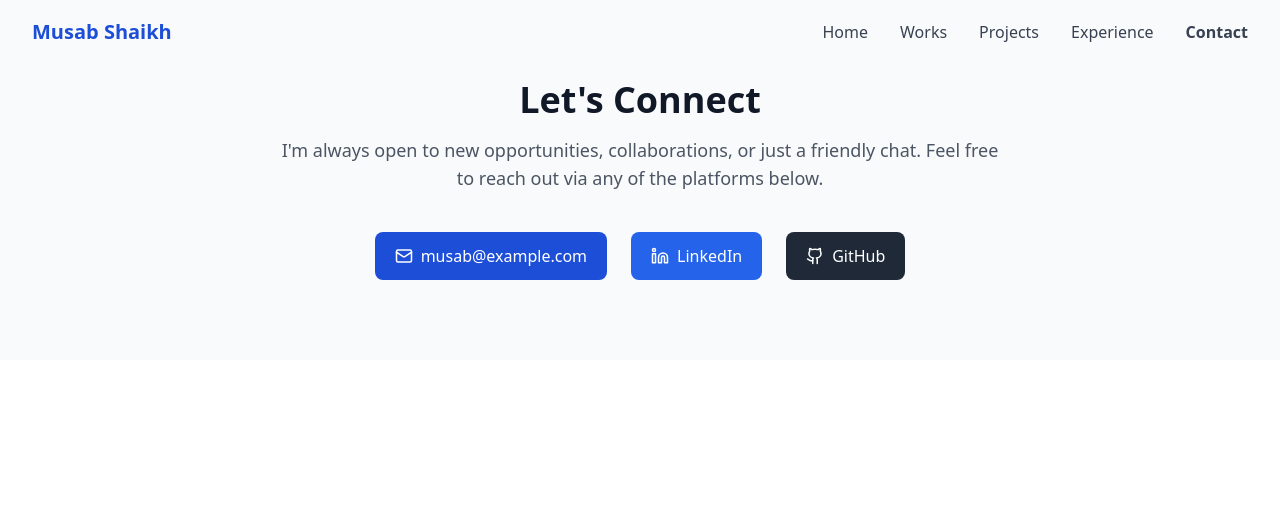
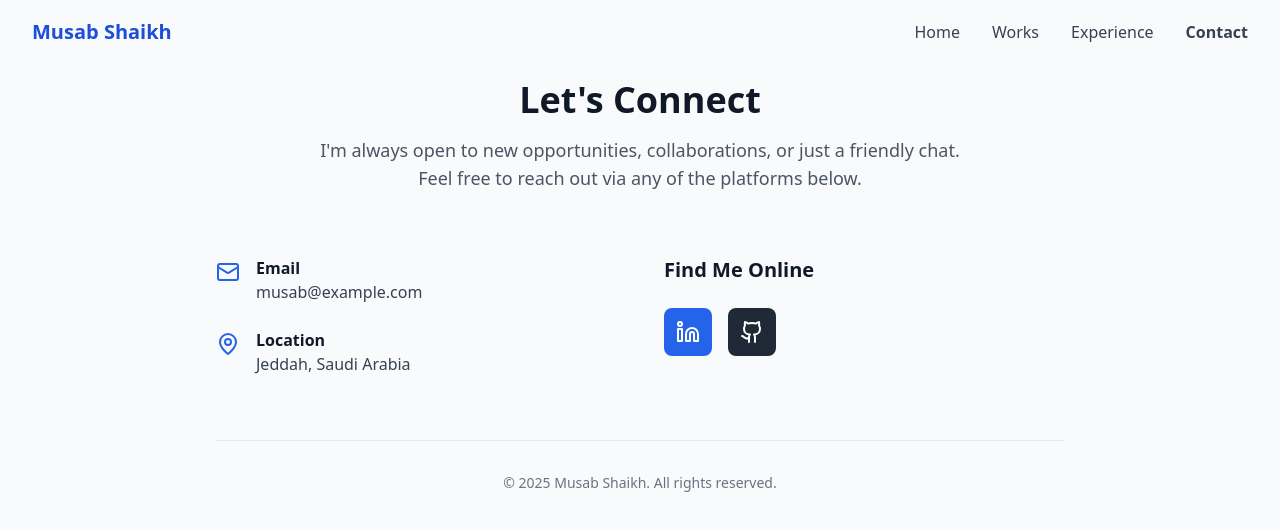
Before and after one commit to Musabs2802/musab-portfolio, a React (Vite) app: page /contact in a window 1280 px wide. Shown: the top 530 px of the page. Built offline with nearby package versions, Linux system fonts and the light colour scheme; the HTML template or start-up script is replaced by a standard one.

Commit message:
minor ui changes

```diff
--- a/src/components/Contact.tsx
+++ b/src/components/Contact.tsx
@@ -4,67 +4,73 @@ import { Mail, Phone, MapPin, Github, Linkedin, Twitter } from 'lucide-react';
 const Contact: React.FC = () => {
   return (
     <section id="contact" className="py-20 bg-gray-900 text-white">
-      <div className="max-w-7xl mx-auto px-4 sm:px-6 lg:px-8">
+      <div className="max-w-4xl mx-auto px-4 sm:px-6 lg:px-8">
+        {/* Header */}
         <div className="text-center mb-16">
           <h2 className="text-4xl font-bold mb-4">Let's Work Together</h2>
-          <p className="text-xl text-gray-300 max-w-3xl mx-auto">
-            I'm always interested in new opportunities and exciting projects. Let's discuss how we can bring your ideas to life.
+          <p className="text-lg text-gray-300 max-w-2xl mx-auto">
+            I'm always open to new opportunities and exciting collaborations. Reach out to discuss your project or just say hello!
           </p>
         </div>
 
-        <div className="grid grid-cols-1 lg:grid-cols-2 gap-12">
-          {/* Contact Information */}
-          <div>
-            <h3 className="text-2xl font-bold mb-8">Get In Touch</h3>
-
+        {/* Contact Info */}
+        <div className="grid grid-cols-1 md:grid-cols-2 gap-10 items-start">
+          {/* Contact Details */}
           <div className="space-y-6">
-              <div className="flex items-center">
-                <Mail className="text-blue-400 mr-4" size={24} />
+            <div className="flex items-start">
+              <Mail className="text-blue-400 mt-1 mr-4" size={24} />
               <div>
                 <p className="font-semibold">Email</p>
-                  <a href="mailto:musab@example.com" className="text-gray-300 hover:text-white transition-colors">
+                <a href="mailto:musab@example.com" className="text-gray-300 hover:text-white transition">
                   musab@example.com
                 </a>
               </div>
             </div>
 
-              <div className="flex items-center">
-                <Phone className="text-blue-400 mr-4" size={24} />
+            <div className="flex items-start">
+              <Phone className="text-blue-400 mt-1 mr-4" size={24} />
               <div>
                 <p className="font-semibold">Phone</p>
-                  <a href="tel:+1234567890" className="text-gray-300 hover:text-white transition-colors">
+                <a href="tel:+1234567890" className="text-gray-300 hover:text-white transition">
                   +1 (234) 567-8900
                 </a>
               </div>
             </div>
 
-              <div className="flex items-center">
-                <MapPin className="text-blue-400 mr-4" size={24} />
+            <div className="flex items-start">
+              <MapPin className="text-blue-400 mt-1 mr-4" size={24} />
               <div>
                 <p className="font-semibold">Location</p>
-                  <p className="text-gray-300">San Francisco, CA</p>
+                <p className="text-gray-300">Jeddah, Saudi Arabia</p>
               </div>
             </div>
           </div>
 
-            <div className="mt-12">
-              <h4 className="text-lg font-semibold mb-4">Follow Me</h4>
+          {/* Social Links */}
+          <div className="space-y-6">
+            <p className="text-xl font-semibold mb-4">Connect with me</p>
             <div className="flex space-x-4">
               <a
-                  href="#"
-                  className="bg-gray-800 p-3 rounded-lg hover:bg-gray-700 transition-colors duration-200"
+                href="https://github.com/musab"
+                target="_blank"
+                rel="noopener noreferrer"
+                className="bg-gray-800 p-3 rounded-lg hover:bg-gray-700 transition"
               >
                 <Github size={24} />
               </a>
               <a
-                  href="#"
-                  className="bg-gray-800 p-3 rounded-lg hover:bg-gray-700 transition-colors duration-200"
+                href="https://linkedin.com/in/musab"
+                target="_blank"
+                rel="noopener noreferrer"
+                className="bg-gray-800 p-3 rounded-lg hover:bg-gray-700 transition"
               >
                 <Linkedin size={24} />
               </a>
               <a
-                  href="#"
-                  className="bg-gray-800 p-3 rounded-lg hover:bg-gray-700 transition-colors duration-200"
+                href="https://twitter.com/musab"
+                target="_blank"
+                rel="noopener noreferrer"
+                className="bg-gray-800 p-3 rounded-lg hover:bg-gray-700 transition"
               >
                 <Twitter size={24} />
               </a>
@@ -72,84 +78,9 @@ const Contact: React.FC = () => {
           </div>
         </div>
 
-          {/* Contact Form */}
-          <div>
-            <h3 className="text-2xl font-bold mb-8">Send a Message</h3>
-
-            <form className="space-y-6">
-              <div className="grid grid-cols-1 sm:grid-cols-2 gap-6">
-                <div>
-                  <label htmlFor="firstName" className="block text-sm font-medium mb-2">
-                    First Name
-                  </label>
-                  <input
-                    type="text"
-                    id="firstName"
-                    className="w-full px-4 py-3 bg-gray-800 border border-gray-700 rounded-lg focus:ring-2 focus:ring-blue-500 focus:border-transparent"
-                    placeholder="John"
-                  />
-                </div>
-                <div>
-                  <label htmlFor="lastName" className="block text-sm font-medium mb-2">
-                    Last Name
-                  </label>
-                  <input
-                    type="text"
-                    id="lastName"
-                    className="w-full px-4 py-3 bg-gray-800 border border-gray-700 rounded-lg focus:ring-2 focus:ring-blue-500 focus:border-transparent"
-                    placeholder="Doe"
-                  />
-                </div>
-              </div>
-
-              <div>
-                <label htmlFor="email" className="block text-sm font-medium mb-2">
-                  Email
-                </label>
-                <input
-                  type="email"
-                  id="email"
-                  className="w-full px-4 py-3 bg-gray-800 border border-gray-700 rounded-lg focus:ring-2 focus:ring-blue-500 focus:border-transparent"
-                  placeholder="john@example.com"
-                />
-              </div>
-
-              <div>
-                <label htmlFor="subject" className="block text-sm font-medium mb-2">
-                  Subject
-                </label>
-                <input
-                  type="text"
-                  id="subject"
-                  className="w-full px-4 py-3 bg-gray-800 border border-gray-700 rounded-lg focus:ring-2 focus:ring-blue-500 focus:border-transparent"
-                  placeholder="Project Discussion"
-                />
-              </div>
-
-              <div>
-                <label htmlFor="message" className="block text-sm font-medium mb-2">
-                  Message
-                </label>
-                <textarea
-                  id="message"
-                  rows={6}
-                  className="w-full px-4 py-3 bg-gray-800 border border-gray-700 rounded-lg focus:ring-2 focus:ring-blue-500 focus:border-transparent"
-                  placeholder="Tell me about your project..."
-                ></textarea>
-              </div>
-
-              <button
-                type="submit"
-                className="w-full bg-blue-600 text-white px-8 py-3 rounded-lg hover:bg-blue-700 transition-colors duration-200 font-semibold"
-              >
-                Send Message
-              </button>
-            </form>
-          </div>
-        </div>
-
+        {/* Footer */}
         <div className="border-t border-gray-800 mt-16 pt-8 text-center">
-          <p className="text-gray-400">
+          <p className="text-gray-400 text-sm">
             © 2025 Musab Shaikh. All rights reserved.
           </p>
         </div>
--- a/src/components/Header.tsx
+++ b/src/components/Header.tsx
@@ -23,7 +23,7 @@ const Header: React.FC = () => {
   const navItems = [
     { label: 'Home', to: '/' },
     { label: 'Works', to: '/works' },
-    { label: 'Projects', to: '/projects' },
+    // { label: 'Projects', to: '/projects' },
     { label: 'Experience', to: '/experience' },
     { label: 'Contact', to: '/contact' },
   ];
--- a/src/components/Technologies.tsx
+++ b/src/components/Technologies.tsx
@@ -78,7 +78,7 @@ const Technologies: React.FC = () => {
           }
 
           .scroll-track {
-            animation: scroll 6s linear infinite;
+            animation: scroll 10s linear infinite;
           }
 
           .scroll-track:hover {
--- a/src/pages/Contact.tsx
+++ b/src/pages/Contact.tsx
@@ -1,43 +1,71 @@
 import React from 'react';
-import { Mail, Linkedin, Github } from 'lucide-react';
+import { Mail, Linkedin, Github, MapPin } from 'lucide-react';
 
 const Contact: React.FC = () => {
   return (
-    <section id="contact" className="py-20 bg-gray-50">
-      <div className="max-w-3xl mx-auto px-6 text-center">
-        <h2 className="text-4xl font-bold text-gray-900 mb-4">Let's Connect</h2>
-        <p className="text-lg text-gray-600 mb-10">
-          I'm always open to new opportunities, collaborations, or just a friendly chat. Feel free to reach out via any of the platforms below.
+    <section id="contact" className="py-20 bg-gray-50 text-gray-900">
+      <div className="max-w-4xl mx-auto px-6">
+        {/* Header */}
+        <div className="text-center mb-16">
+          <h2 className="text-4xl font-bold mb-4">Let's Connect</h2>
+          <p className="text-lg text-gray-600 max-w-2xl mx-auto">
+            I'm always open to new opportunities, collaborations, or just a friendly chat.
+            Feel free to reach out via any of the platforms below.
           </p>
+        </div>
 
-        <div className="flex flex-col sm:flex-row justify-center items-center gap-6">
-          <a
-            href="mailto:musab@example.com"
-            className="inline-flex items-center gap-2 px-5 py-3 bg-blue-700 text-white rounded-lg hover:bg-blue-800 transition"
-          >
-            <Mail size={18} />
+        {/* Contact Info & Socials */}
+        <div className="grid grid-cols-1 md:grid-cols-2 gap-12 items-start">
+          {/* Contact Info */}
+          <div className="space-y-6">
+            <div className="flex items-start">
+              <Mail className="text-blue-600 mt-1 mr-4" size={24} />
+              <div>
+                <p className="font-semibold">Email</p>
+                <a href="mailto:musab@example.com" className="text-gray-700 hover:text-blue-600 transition">
                   musab@example.com
                 </a>
+              </div>
+            </div>
 
+            <div className="flex items-start">
+              <MapPin className="text-blue-600 mt-1 mr-4" size={24} />
+              <div>
+                <p className="font-semibold">Location</p>
+                <p className="text-gray-700">Jeddah, Saudi Arabia</p>
+              </div>
+            </div>
+          </div>
+
+          {/* Social Links */}
+          <div className="space-y-6">
+            <p className="text-xl font-semibold mb-4">Find Me Online</p>
+            <div className="flex space-x-4">
               <a
                 href="https://linkedin.com/in/musab"
                 target="_blank"
                 rel="noopener noreferrer"
-            className="inline-flex items-center gap-2 px-5 py-3 bg-blue-600 text-white rounded-lg hover:bg-blue-700 transition"
+                className="bg-blue-600 p-3 rounded-lg text-white hover:bg-blue-700 transition"
               >
-            <Linkedin size={18} />
-            LinkedIn
+                <Linkedin size={24} />
               </a>
-
               <a
                 href="https://github.com/musab"
                 target="_blank"
                 rel="noopener noreferrer"
-            className="inline-flex items-center gap-2 px-5 py-3 bg-gray-800 text-white rounded-lg hover:bg-gray-900 transition"
+                className="bg-gray-800 p-3 rounded-lg text-white hover:bg-gray-900 transition"
               >
-            <Github size={18} />
-            GitHub
+                <Github size={24} />
               </a>
+            </div>
+          </div>
+        </div>
+
+        {/* Footer */}
+        <div className="border-t border-gray-200 mt-16 pt-8 text-center">
+          <p className="text-gray-500 text-sm">
+            © 2025 Musab Shaikh. All rights reserved.
+          </p>
         </div>
       </div>
     </section>
```
Lines whose indentation alone changed are shown as unchanged.
